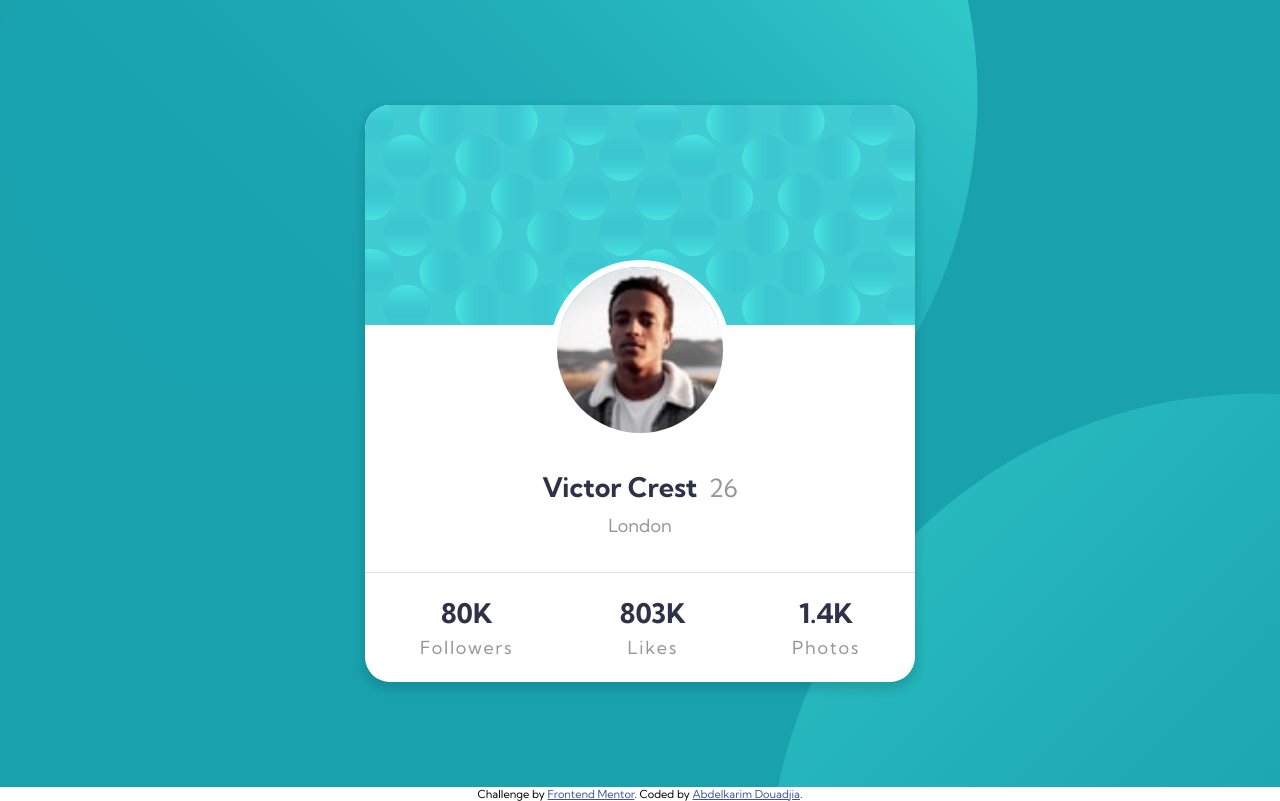
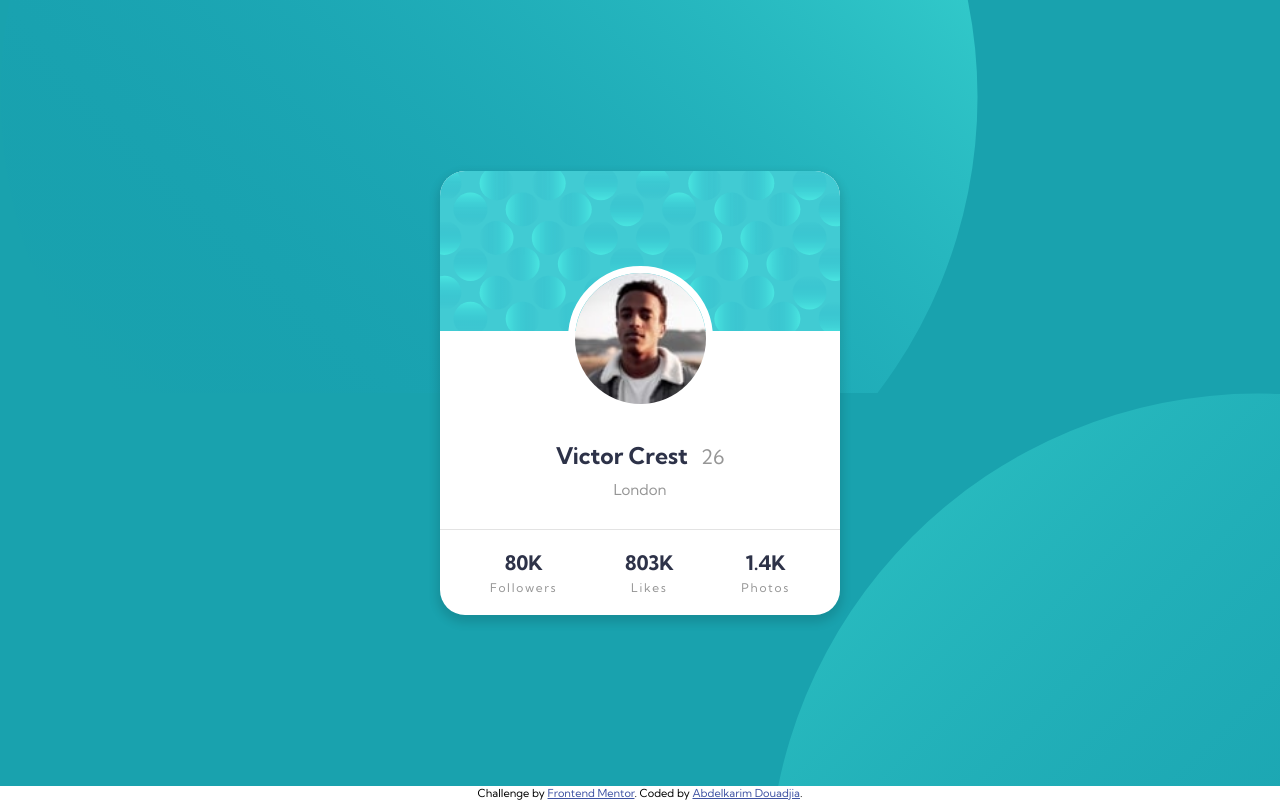
Before and after one commit to AbdelkarimDouadjia/Frontendmentor_Mini-project6, a plain HTML site: page index.html in a window 1280 px wide. Drawn offline with Linux system fonts and the light colour scheme.

Commit message:
Frontendmentor_Mini-project6

```diff
--- a/css/style.css
+++ b/css/style.css
@@ -29,7 +29,7 @@ body {
 
 main {
     width: 100vw;
-    height: calc(100vh - 13.5px);
+    height: calc(100vh - 14px);
     background-color: var(--Dark-cyan);
     display: grid;
     place-items: center;
@@ -72,7 +72,7 @@ main::after {
 
 @media (min-width: 768px) {
     .card {
-        width: 550px;
+        width: 400px;
     }
 }
 
@@ -97,14 +97,14 @@ main::after {
     z-index: 1;
 }
 
-@media (min-width: 768px) {
+/* @media (min-width: 768px) {
     .bottom>img {
         width: 180px;
     }
-}
+} */
 
 .profile-info {
-    margin-bottom: 35px;
+    margin-bottom: 30px;
 }
 
 .profile-info .title {
@@ -113,23 +113,23 @@ main::after {
 
 .profile-info .title h2 {
     font-weight: 700;
-    font-size: 27px;
+    font-size: 23px;
     display: inline-block;
     color: var(--Very-dark-desaturated-blue);
-    margin-right: 7px;
+    margin-right: 9px;
 }
 
 .profile-info .title span {
     display: inline-block;
     font-weight: 400;
-    font-size: 25px;
+    font-size: 20px;
     color: var(--Dark-gray);
-
 }
 
 .profile-info p {
     color: var(--Dark-gray);
     font-weight: 400;
+    font-size: 15px;
 }
 
 .profile-bottom {
@@ -142,26 +142,14 @@ main::after {
 }
 
 .profile-bottom h3 {
-    font-size: 23px;
+    font-size: 20px;
     color: var(--Very-dark-desaturated-blue);
-    margin-bottom: 6px;
+    margin-bottom: 5px;
 }
 
 .profile-bottom p {
-    font-size: 14px;
+    font-size: 12px;
     font-weight: 400;
     letter-spacing: 1.7px;
     color: var(--Dark-gray);
 }
-
-@media (min-width: 768px) {
-    .profile-bottom {
-        padding: 23px 55px;
-    }
-    .profile-bottom h3 {
-        font-size: 27px;
-    }
-    .profile-bottom p {
-        font-size: 18px;
-    }
-}
```
